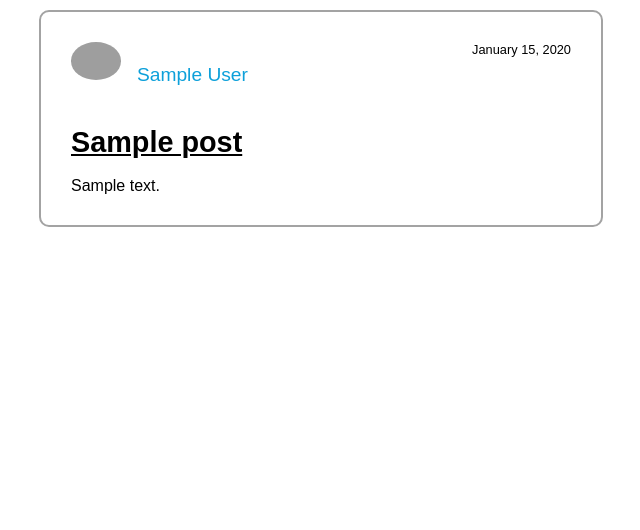
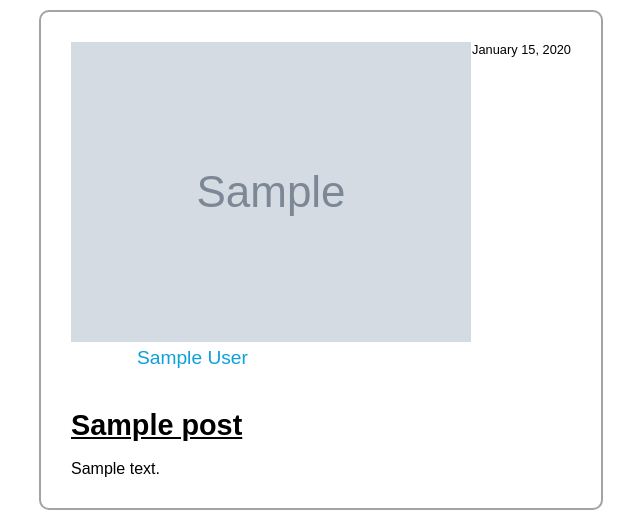
Before and after one commit to braindotai/PyReddit, a Django app: page / in a window 1280 px wide. Shown: the part 401-931 px from the top of the page, without its empty margins (89-729 px from the left). Before the commit the page ends 628 px from the top, so only its background shows below. Run offline with Django 3.2, Linux system fonts and the light colour scheme; tables that the repository leaves empty hold one stand-in row (values such as "Sample post"); grey boxes marked "Sample" are stand-in pictures; grey boxes are pictures that could not be loaded.

Commit message:
updated home html

```diff
--- a/PyReddit/Website/templates/Website/home.html
+++ b/PyReddit/Website/templates/Website/home.html
@@ -6,13 +6,11 @@
         {% for post in posts %}
             <div class="card">
                 <p class="date_posted">{{ post.date_posted|date:"F d, Y" }}</p>
-                <a href="#" class="author">
-                    <img src="{% static 'Website/images/profile.png' %}" class="profile">
-                    <br>
-                    <p class="name">&nbsp&nbsp&nbsp{{ post.author.first_name }}&nbsp{{ post.author.last_name }}</p>
+                <a class="author" href="#">
+                    <img src="{{ post.author.account.image.url }}" class="author-profile">
+                    <p class="name">&nbsp;&nbsp;&nbsp;{{ post.author.first_name }}&nbsp{{ post.author.last_name }}</p>
                 </a>
-                <br>
-                <br>
+                <br><br>
                 <a class="title" href="#">{{ post.title }} </a>
                 <br>
                 <br>
```
